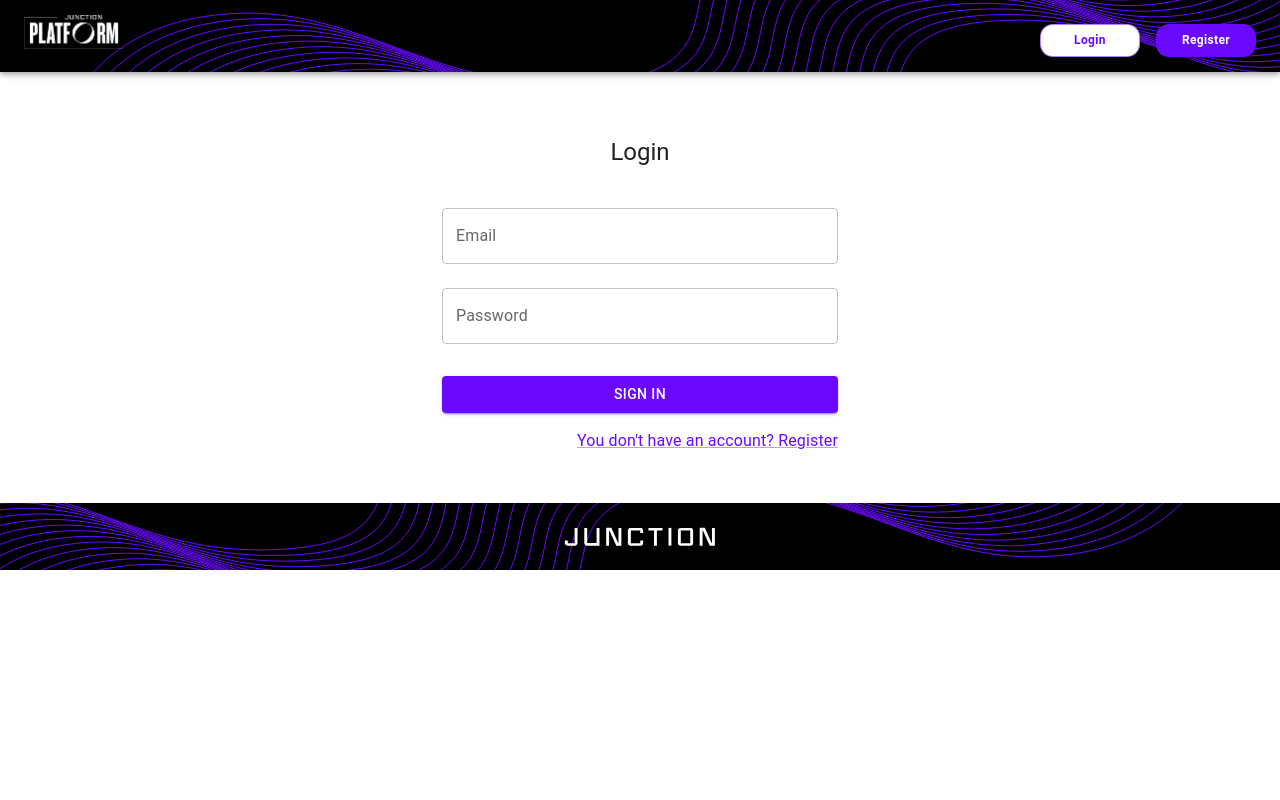
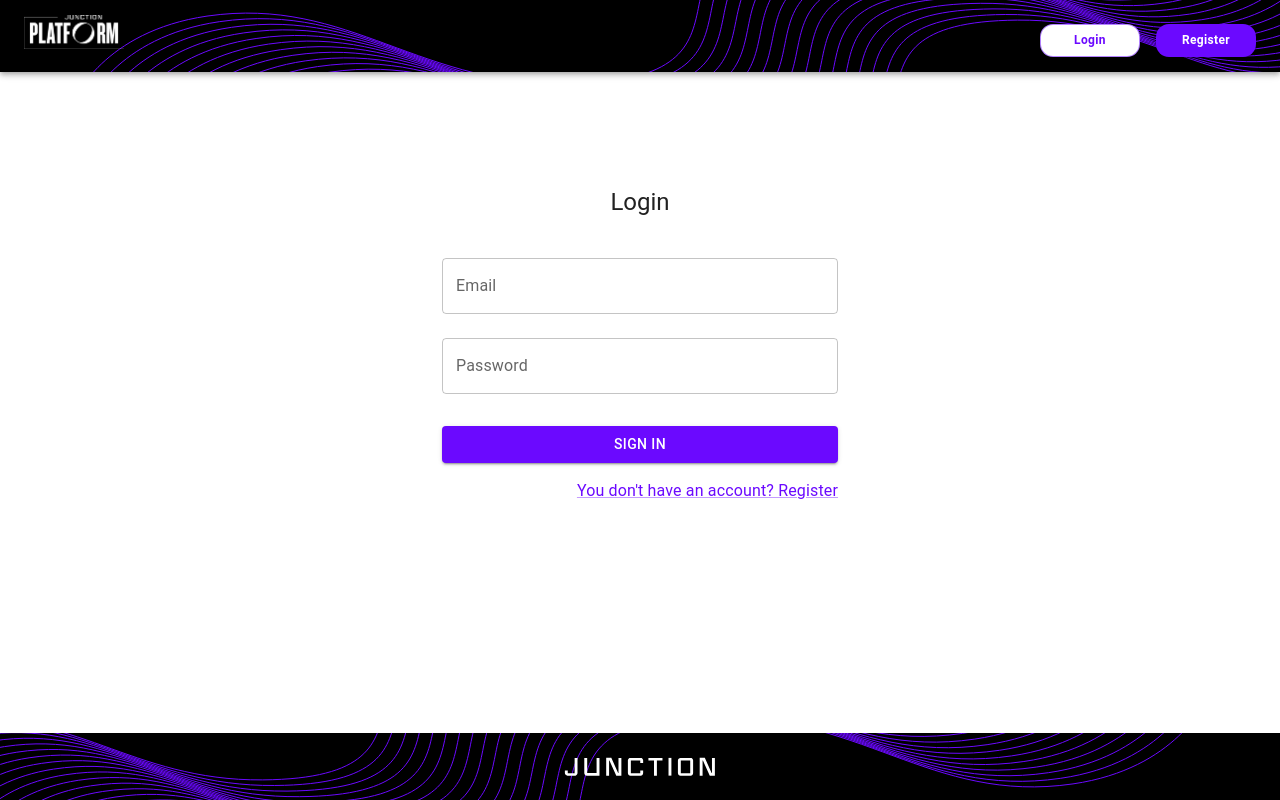
Before and after one commit to TungNguyen12/QR_Code_Generator_Frontend, a React (Create React App) app: page /login in a window 1280 px wide. Built offline with nearby package versions, Linux system fonts and the light colour scheme.

Commit message:
fix footer position

```diff
--- a/public/index.html
+++ b/public/index.html
@@ -24,7 +24,7 @@
       work correctly both with client-side routing and a non-root public URL.
       Learn how to configure a non-root public URL by running `npm run build`.
     -->
-    <title>React App</title>
+    <title>Junction QR</title>
   </head>
   <body>
     <noscript>You need to enable JavaScript to run this app.</noscript>
--- a/src/components/Footer.tsx
+++ b/src/components/Footer.tsx
@@ -10,13 +10,13 @@ const FooterContainer = styled(Box)(({ theme }) => ({
   backgroundImage: `url(${navbarwave})`,
   backgroundRepeat: 'no-repeat',
   backgroundSize: 'cover',
-  backgroundPosition: 'center', // Ensure background is centered
-  transform: 'rotate(180deg)', // Flip the background image upside down
+  backgroundPosition: 'center',
+  transform: 'rotate(180deg)',
   padding: theme.spacing(3, 0),
   display: 'flex',
   justifyContent: 'center',
   alignItems: 'center',
-  position: 'relative', // Keeps it at the bottom
+  position: 'relative',
   bottom: 0,
 }))
 
--- a/src/pages/Layout.tsx
+++ b/src/pages/Layout.tsx
@@ -1,16 +1,24 @@
+import { Box } from '@mui/material'
 import Footer from '../components/Footer'
 import NavBar from '../components/NavBar'
+import { styled } from '@mui/material/styles'
 import { Outlet } from 'react-router-dom'
 
 const Layout = () => {
+  const MainContainer = styled(Box)({
+    display: 'flex',
+    flexDirection: 'column',
+    minHeight: '100vh',
+  })
+
   return (
-    <>
+    <MainContainer>
       <NavBar />
-      <main style={{ minHeight: '100%', margin: '50px auto' }}>
+      <main style={{ minHeight: '100%', margin: '50px auto', flex: 1 }}>
         <Outlet />
       </main>
       <Footer />
-    </>
+    </MainContainer>
   )
 }
 
```
